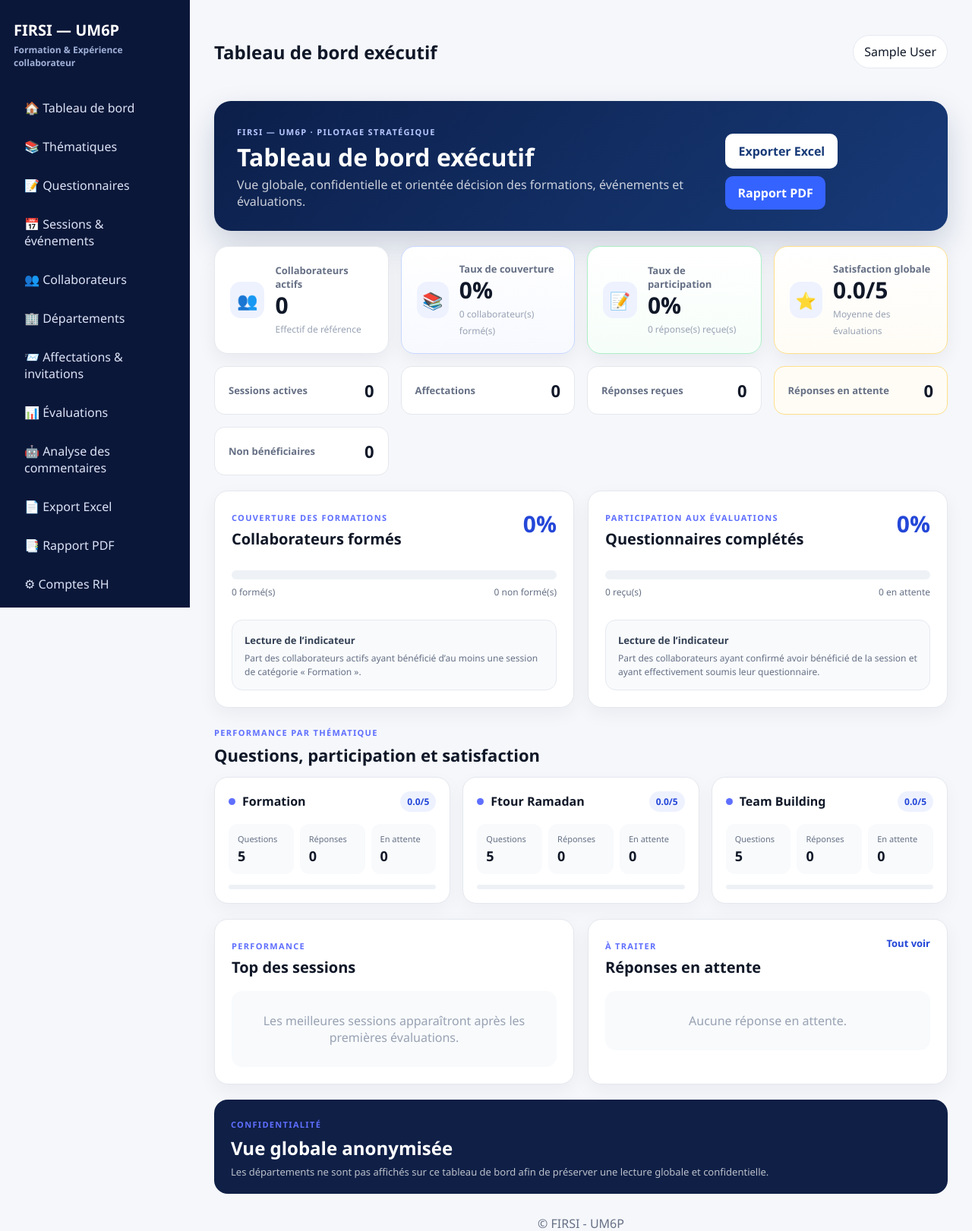
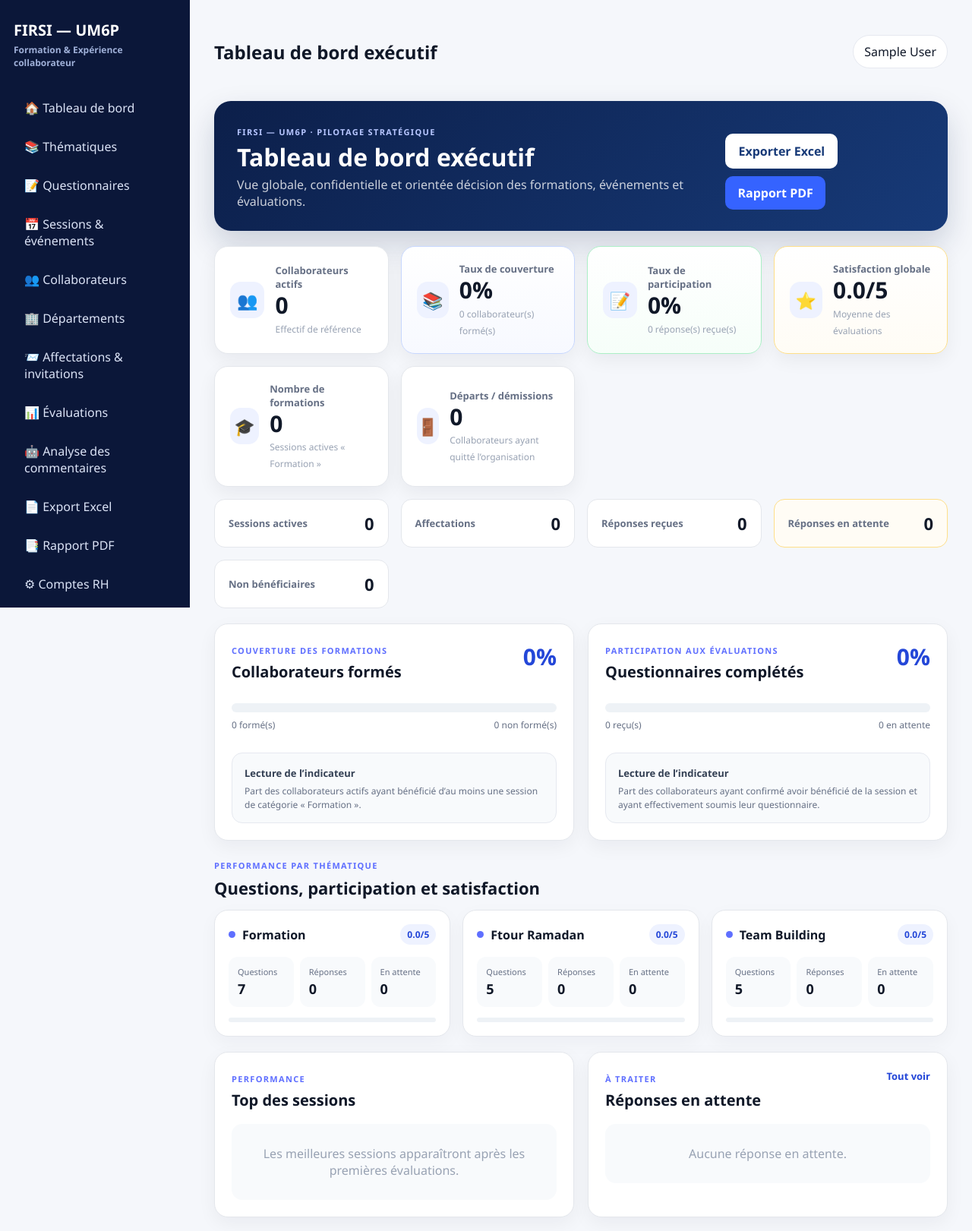
Before and after one commit to younesowner365-stack/training-evaluation-FIRSI, a FastAPI app: page /dashboard in a window 1280 px wide. Shown: the top 1621 px of the page at 76% size. Run offline with FastAPI, Linux system fonts and the light colour scheme; the visitor is signed in with stand-in values (Sample User, id 1).

Commit message:
Ajout KPIs formations departs et questions evaluation

```diff
--- a/app/templates/collaborateurs.html
+++ b/app/templates/collaborateurs.html
@@ -2,6 +2,7 @@
 {% block page_title %}Collaborateurs{% endblock %}
 {% block content %}
 {% if message == 'mot_de_passe_reinitialise' %}<div class="success">Mot de passe temporaire créé. Le collaborateur devra le modifier à sa prochaine connexion.</div>
+{% elif message == 'depart_enregistre' %}<div class="success">Le départ a été enregistré. Le collaborateur est désormais inactif.</div>
 {% elif message %}<div class="success">Opération réalisée avec succès.</div>{% endif %}
 {% if error == 'email_existant' %}<div class="error">Cette adresse e-mail existe déjà.</div>
 {% elif error == 'mot_de_passe_court' %}<div class="error">Le mot de passe temporaire doit contenir au moins 8 caractères.</div>
@@ -51,6 +52,8 @@
             <small>Le collaborateur devra le modifier à sa prochaine connexion.</small>
           </details>
 
+          {% if not c.a_quitte %}<form method="post" action="/collaborateurs/{{ c.id }}/departure" onsubmit="return confirm('Enregistrer le départ / la démission ?');"><input type="hidden" name="motif_depart" value="Démission"><button class="btn secondary">Départ / démission</button></form>{% else %}<span class="status-neutral-inline">Départ enregistré</span>{% endif %}
+
           <form method="post" action="/collaborateurs/{{ c.id }}/delete"
                 onsubmit="return confirm('Supprimer ce collaborateur et toutes ses données liées ?');">
             <button class="btn danger">Supprimer</button>
--- a/app/templates/dashboard.html
+++ b/app/templates/dashboard.html
@@ -51,6 +51,10 @@
       <small>Moyenne des évaluations</small>
     </div>
   </article>
+</section>
+<section class="kpi-primary-grid">
+  <article class="exec-kpi"><div class="exec-kpi-icon">🎓</div><div><span>Nombre de formations</span><strong>{{ kpis.formations }}</strong><small>Sessions actives « Formation »</small></div></article>
+  <article class="exec-kpi"><div class="exec-kpi-icon">🚪</div><div><span>Départs / démissions</span><strong>{{ kpis.departures }}</strong><small>Collaborateurs ayant quitté l’organisation</small></div></article>
 </section>
 
 <section class="kpi-secondary-grid">
--- a/main.py
+++ b/main.py
@@ -59,6 +59,9 @@ class Collaborateur(Base):
     fonction=Column(String(180))
     departement_id=Column(Integer,ForeignKey("departements.id"))
     actif=Column(Boolean,default=True)
+    a_quitte=Column(Boolean,default=False,nullable=False)
+    date_depart=Column(DateTime,nullable=True)
+    motif_depart=Column(String(80),nullable=True)
     created_at=Column(DateTime,default=datetime.utcnow)
     departement=relationship("Departement")
     affectations=relationship("Affectation",back_populates="collaborateur",cascade="all, delete-orphan")
@@ -166,6 +169,9 @@ def ensure_runtime_schema():
         if engine.url.get_backend_name() == "postgresql":
             conn.execute(text("ALTER TABLE collaborateurs ADD COLUMN IF NOT EXISTS password_hash VARCHAR(255)"))
             conn.execute(text("ALTER TABLE collaborateurs ADD COLUMN IF NOT EXISTS must_change_password BOOLEAN NOT NULL DEFAULT TRUE"))
+            conn.execute(text("ALTER TABLE collaborateurs ADD COLUMN IF NOT EXISTS a_quitte BOOLEAN NOT NULL DEFAULT FALSE"))
+            conn.execute(text("ALTER TABLE collaborateurs ADD COLUMN IF NOT EXISTS date_depart TIMESTAMP"))
+            conn.execute(text("ALTER TABLE collaborateurs ADD COLUMN IF NOT EXISTS motif_depart VARCHAR(80)"))
             conn.execute(text("ALTER TABLE affectations ADD COLUMN IF NOT EXISTS beneficie BOOLEAN"))
         else:
             cols={row[1] for row in conn.execute(text("PRAGMA table_info(collaborateurs)"))}
@@ -173,6 +179,12 @@ def ensure_runtime_schema():
                 conn.execute(text("ALTER TABLE collaborateurs ADD COLUMN password_hash VARCHAR(255)"))
             if "must_change_password" not in cols:
                 conn.execute(text("ALTER TABLE collaborateurs ADD COLUMN must_change_password BOOLEAN NOT NULL DEFAULT 1"))
+            if "a_quitte" not in cols:
+                conn.execute(text("ALTER TABLE collaborateurs ADD COLUMN a_quitte BOOLEAN NOT NULL DEFAULT 0"))
+            if "date_depart" not in cols:
+                conn.execute(text("ALTER TABLE collaborateurs ADD COLUMN date_depart DATETIME"))
+            if "motif_depart" not in cols:
+                conn.execute(text("ALTER TABLE collaborateurs ADD COLUMN motif_depart VARCHAR(80)"))
             affect_cols={row[1] for row in conn.execute(text("PRAGMA table_info(affectations)"))}
             if "beneficie" not in affect_cols:
                 conn.execute(text("ALTER TABLE affectations ADD COLUMN beneficie BOOLEAN"))
@@ -279,6 +291,15 @@ def seed():
                 qn=Questionnaire(titre=title,categorie_id=cat.id,description=f"Questionnaire par défaut {cat_name}");db.add(qn);db.flush()
                 for i,(lib,t,opt) in enumerate(questions,1):db.add(Question(questionnaire_id=qn.id,libelle=lib,type_reponse=t,options=opt,ordre=i))
         db.commit()
+        formation_cat=db.query(Categorie).filter(func.lower(Categorie.nom)=="formation").first()
+        if formation_cat:
+            for qn in db.query(Questionnaire).filter(Questionnaire.categorie_id==formation_cat.id).all():
+                labels=[(q.libelle or "").lower() for q in qn.questions]
+                if not any("type de cette formation" in x for x in labels):
+                    maxo=max([q.ordre for q in qn.questions] or [0]); db.add(Question(questionnaire_id=qn.id,libelle="Quel est le type de cette formation ?",type_reponse="choix",options="Certifiante;Diplômante;Qualifiante",obligatoire=True,ordre=maxo+1))
+                if not any("pourquoi ne recommanderiez-vous pas" in x for x in labels):
+                    maxo=max([q.ordre for q in qn.questions] or [0])+1; db.add(Question(questionnaire_id=qn.id,libelle="Si non, pourquoi ne recommanderiez-vous pas cette formation ?",type_reponse="paragraphe",obligatoire=False,ordre=maxo))
+        db.commit()
     finally:db.close()
 seed()
 
@@ -366,6 +387,7 @@ def dashboard(request:Request,db:Session=Depends(get_db)):
     if not require_staff(request):return RedirectResponse("/",303)
 
     total_collaborateurs=db.query(Collaborateur).filter(Collaborateur.actif.is_(True)).count()
+    total_departures=db.query(Collaborateur).filter(Collaborateur.a_quitte.is_(True)).count()
     total_aff=db.query(Affectation).count()
     total_rep=db.query(Reponse).count()
     pending=max(
@@ -472,6 +494,8 @@ def dashboard(request:Request,db:Session=Depends(get_db)):
             "non_beneficiaires":total_non_beneficiaires,
             "confirmation_attente":total_confirmation_attente,
             "non_formes":max(total_collaborateurs-collaborateurs_formes,0),
+            "formations":db.query(SessionFormation).join(Categorie,SessionFormation.categorie_id==Categorie.id).filter(SessionFormation.active.is_(True),func.lower(Categorie.nom)=="formation").count(),
+            "departures":total_departures,
         },
         "themes":themes,
         "department_labels":[x[0] for x in deps],
@@ -594,6 +618,15 @@ def reset_collaborateur_password(
         db.rollback()
         print(f"[RESET PASSWORD COLLABORATEUR] {exc}",flush=True)
         return RedirectResponse("/collaborateurs?error=reinitialisation_impossible",303)
+
+@app.post("/collaborateurs/{cid}/departure")
+def mark_departure(cid:int,request:Request,motif_depart:str=Form("Démission"),db:Session=Depends(get_db)):
+    if not require_staff(request): return RedirectResponse("/",303)
+    c=db.get(Collaborateur,cid)
+    if not c: return RedirectResponse("/collaborateurs?error=introuvable",303)
+    c.a_quitte=True; c.date_depart=datetime.utcnow(); c.motif_depart=motif_depart.strip() or "Démission"; c.actif=False
+    db.commit(); audit(db,request,"Départ collaborateur",f"{c.prenom} {c.nom} — {c.motif_depart}")
+    return RedirectResponse("/collaborateurs?message=depart_enregistre",303)
 
 @app.post("/collaborateurs/{cid}/delete")
 def delete_collaborateur(cid:int,request:Request,db:Session=Depends(get_db)):
@@ -777,16 +810,19 @@ async def submit_evaluation(aid:int,request:Request,db:Session=Depends(get_db)):
     if request.session.get("role")!="COLLABORATEUR" or not a or a.collaborateur_id!=request.session.get("collaborateur_id"):raise HTTPException(403)
     if a.reponse:return RedirectResponse("/mon-espace?already=1",303)
     if a.beneficie is not True:return RedirectResponse("/mon-espace?error=participation_requise",303)
-    form=await request.form();scores=[];comments=[];recommend=False;values=[]
+    form=await request.form();scores=[];comments=[];recommend=False;values=[];recommendation_negative=False;recommendation_reason=""
     for q in a.session.questionnaire.questions:
-        v=str(form.get(f"q_{q.id}","")).strip()
+        v=str(form.get(f"q_{q.id}","")).strip(); label=(q.libelle or "").lower()
         if q.obligatoire and not v:return RedirectResponse(f"/mon-espace/evaluer/{aid}?error=required",303)
         if q.type_reponse in {"note5","note10"} and v:
             try:scores.append(float(v))
             except:pass
-        if q.type_reponse=="oui_non" and v.lower()=="oui":recommend=True
+        if q.type_reponse=="oui_non" and ("recommander" in label or "suggér" in label or "suggere" in label):
+            recommend=(v.lower()=="oui"); recommendation_negative=(v.lower()=="non")
+        if "pourquoi ne recommanderiez-vous pas" in label: recommendation_reason=v
         if q.type_reponse in {"texte","paragraphe"} and v:comments.append(v)
         values.append((q,v))
+    if recommendation_negative and not recommendation_reason:return RedirectResponse(f"/mon-espace/evaluer/{aid}?error=recommendation_reason",303)
     r=Reponse(affectation_id=aid,satisfaction_globale=round(sum(scores)/len(scores),2) if scores else 0,recommande=recommend,commentaire="\n".join(comments) or None);db.add(r);db.flush()
     for q,v in values:db.add(ReponseDetail(reponse_id=r.id,question_id=q.id,valeur=v))
     a.statut="Évaluée";db.commit();return RedirectResponse("/mon-espace?success=1",303)
```
Also changed, not shown: app/templates/evaluation_form.html (+1 -1 lines), tests/test_app.py (+9 -0 lines).
